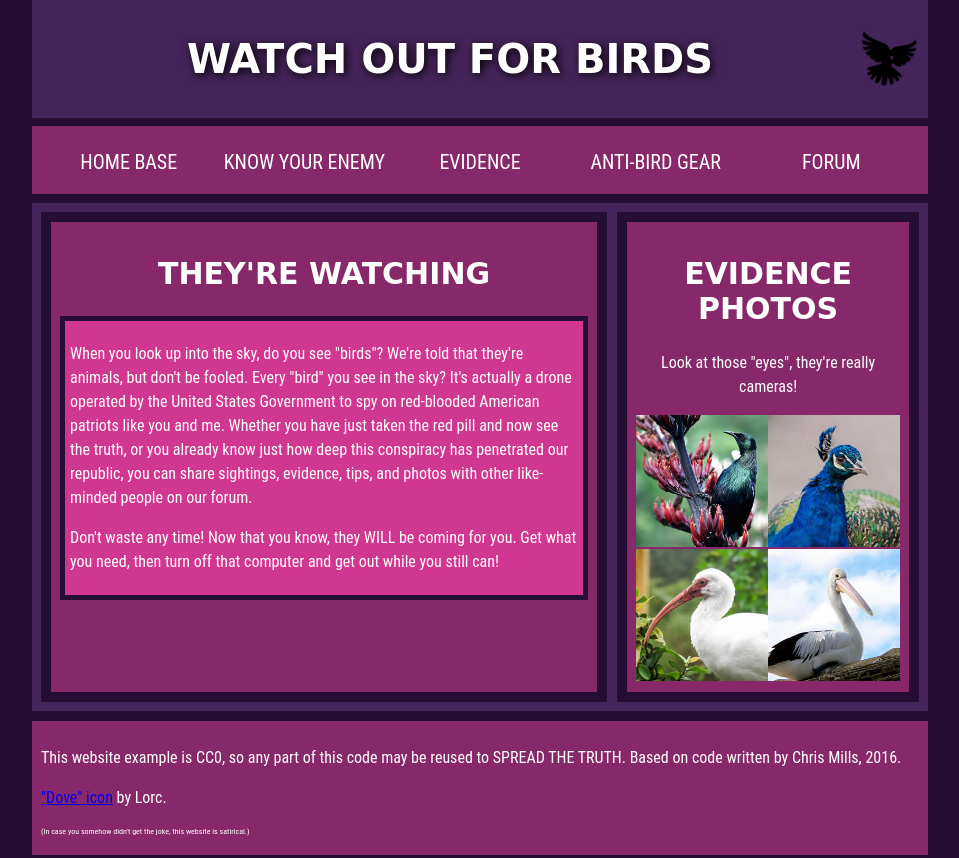
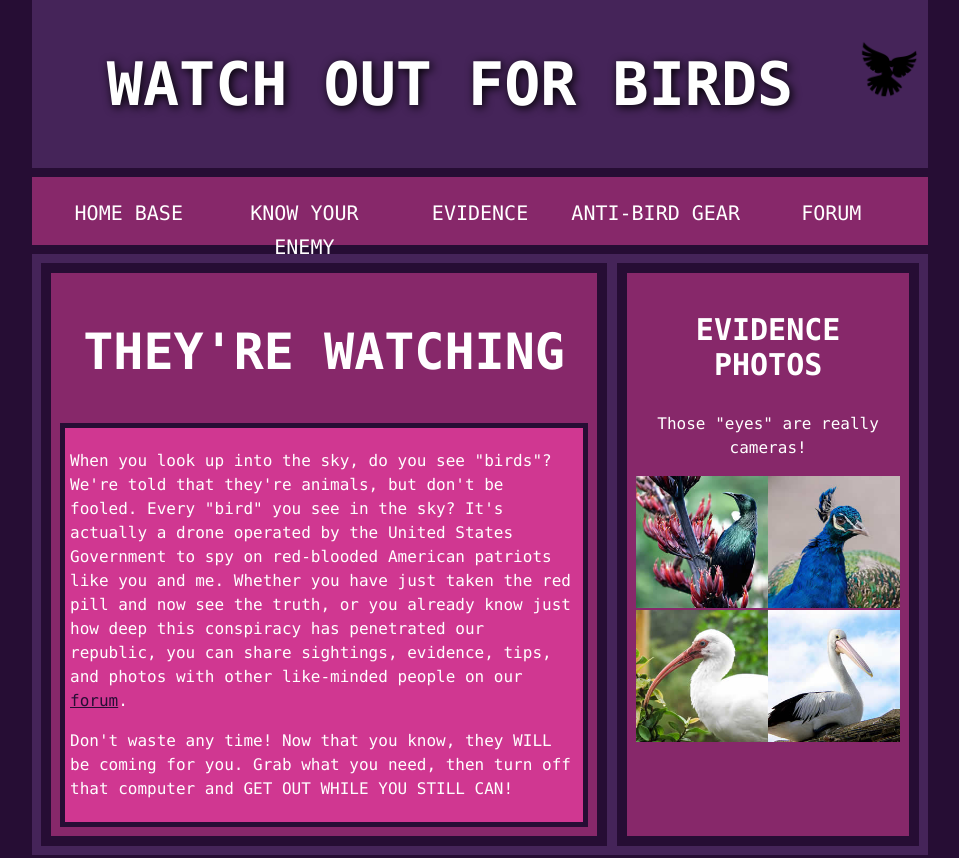
Before and after one commit to SpookyLamb/bird-watching, a plain HTML site: page index.html in a window 1280 px wide. Shown: the top 858 px of the page, without its empty margins (160-1119 px from the left). Drawn offline with Linux system fonts and the light colour scheme.

Commit message:
Further style for the TRUTH.

```diff
--- a/index.html
+++ b/index.html
@@ -30,21 +30,22 @@
         <article>
           <h2>THEY'RE WATCHING</h2>
           <section>
-            <p>When you look up into the sky, do you see "birds"? We're told that they're animals, but don't be fooled. Every "bird" you see in the sky? It's actually a drone operated by the United States Government to spy on red-blooded American patriots like you and me. Whether you have just taken the red pill and now see the truth, or you already know just how deep this conspiracy has penetrated our republic, you can share sightings, evidence, tips, and photos with other like-minded people on our forum.</p>
+            <p>When you look up into the sky, do you see "birds"? We're told that they're animals, but don't be fooled. Every "bird" you see in the sky? It's actually a drone operated by the United States Government to spy on red-blooded American patriots like you and me.
+              Whether you have just taken the red pill and now see the truth, or you already know just how deep this conspiracy has penetrated our republic, you can share sightings, evidence, tips, and photos with other like-minded people on our <a href="#">forum</a>.</p>
 
-            <p>Don't waste any time! Now that you know, they WILL be coming for you. Get what you need, then turn off that computer and get out while you still can!</p>
+            <p>Don't waste any time! Now that you know, they WILL be coming for you. Grab what you need, then turn off that computer and GET OUT WHILE YOU STILL CAN!</p>
           </section>
         </article>
 
         <aside>
-          <h2>EVIDENCE PHOTOS</h2>
+          <h3>EVIDENCE PHOTOS</h3>
 
-          <p>Look at those "eyes", they're really cameras!</p>
+          <p>Those "eyes" are really cameras!</p>
 
-          <a href="img/favorite-1.jpg"><img src="img/favorite-1_th.jpg" alt="Small black bird, black claws, long black slender beak, links to larger version of the image"></a>
-          <a href="img/favorite-2.jpg"><img src="img/favorite-2_th.jpg" alt="Top half of a pretty bird with bright blue plumage on neck, light colored beak, blue headdress, links to larger version of the image"></a>
-          <a href="img/favorite-3.jpg"><img src="img/favorite-3_th.jpg" alt="Top half of a large bird with white plumage, very long curved narrow light colored break, links to larger version of the image"></a>
-          <a href="img/favorite-4.jpg"><img src="img/favorite-4_th.jpg" alt="Large bird, mostly white plumage with black plumage on back and rear, long straight white beak, links to larger version of the image"></a>
+          <a href="img/favorite-1.jpg"><img src="img/favorite-1_th.jpg" alt="Small black drone, black claws, long black slender beak, links to larger version of the image"></a>
+          <a href="img/favorite-2.jpg"><img src="img/favorite-2_th.jpg" alt="Top half of a guady drone with bright blue plumage on neck, light colored beak, blue headdress, links to larger version of the image"></a>
+          <a href="img/favorite-3.jpg"><img src="img/favorite-3_th.jpg" alt="Top half of a large drone with white plumage, very long curved narrow light colored break, links to larger version of the image"></a>
+          <a href="img/favorite-4.jpg"><img src="img/favorite-4_th.jpg" alt="Large drone, mostly white plumage with black plumage on back and rear, long straight white beak, links to larger version of the image"></a>
         </aside>
       </main>
 
--- a/style.css
+++ b/style.css
@@ -19,28 +19,37 @@ body {
 /* || typography */
 
 h1, h2, h3 {
-  font-family: 'Cinzel Decorative', cursive;
+  font-family: 'Lucida Console', monospace;
   color: #ffffff;
 }
 
 p, input, li {
-  font-family: 'Roboto Condensed', sans-serif;
+  font-family: 'Consolas', monospace;
   color: #ffffff;
 }
 
+a {
+  color: #260d34;
+}
+
+a:hover {
+  text-decoration: none;
+}
+
 h1 {
-  font-size: 4rem;
+  font-size: 6rem;
   text-align: center;
   text-shadow: 2px 2px 10px black;
 }
 
 h2 {
-  font-size: 3rem;
+  font-size: 5rem;
   text-align: center;
 }
 
 h3 {
-  font-size: 2.2rem;
+  font-size: 3rem;
+  text-align: center;
 }
 
 p, li {
@@ -96,7 +105,7 @@ h1 {
 header img {
   display: block;
   height: 60px;
-  padding-top: 20.15px;
+  padding-top: 3.5%;
 }
 
 nav {
@@ -127,6 +136,10 @@ nav a, nav span {
   text-decoration: none;
   color: #ffffff;
 
+}
+
+nav a:hover {
+  text-decoration: underline;
 }
 
 /* || main layout */
```
